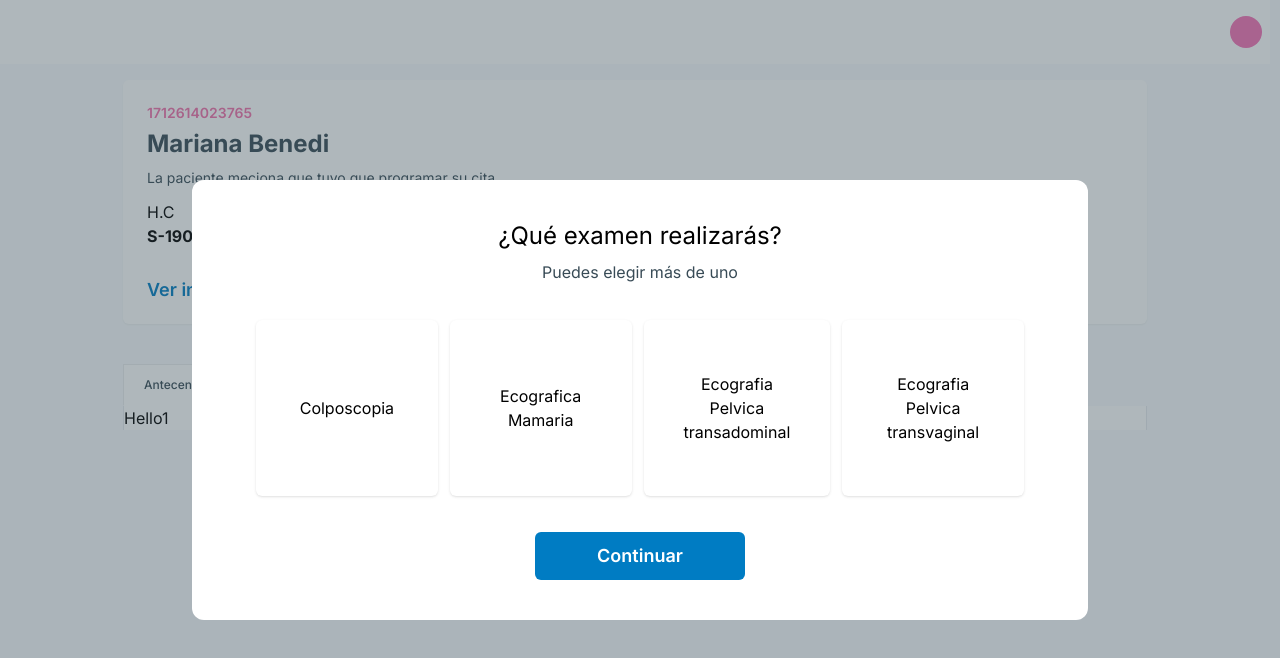
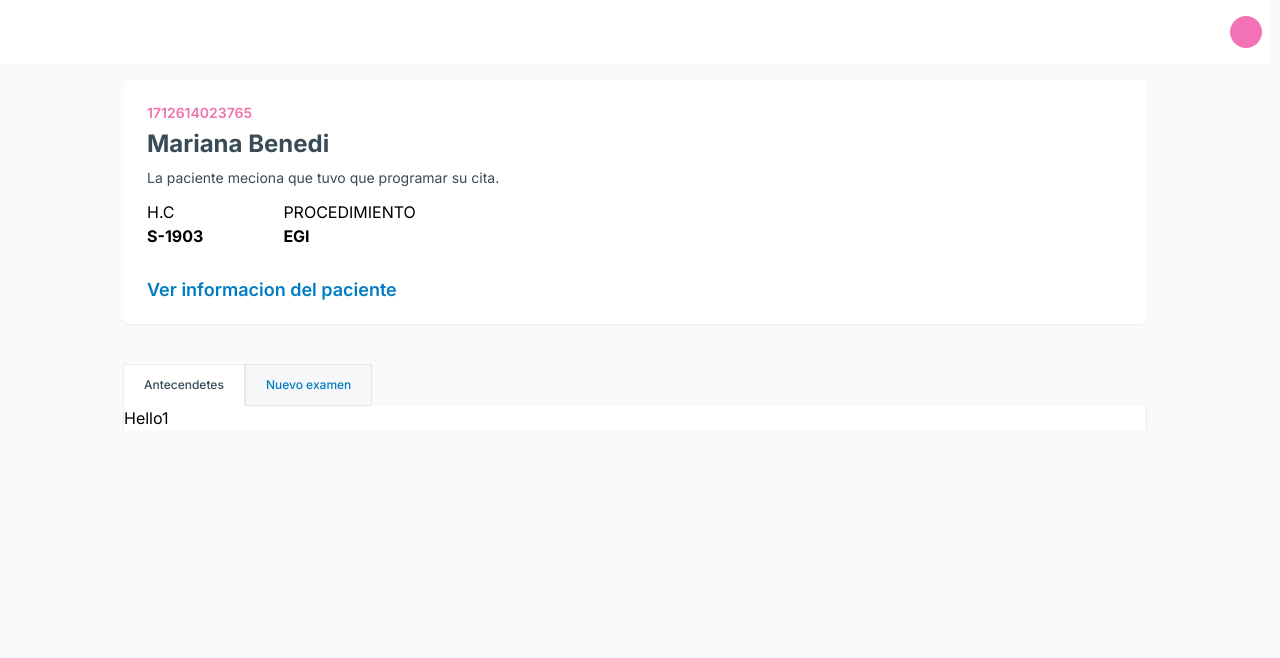
Before and after one commit to kfoq7/imm-frontend-nextjs, a Next.js app: page /appointment-list/1 in a window 1280 px wide. Shown: the top 658 px of the page. Built offline with nearby package versions, Linux system fonts and the light colour scheme.

Commit message:
feat(features/patient): added selection of exam for form

```diff
--- a/src/app/appointment-list/[patientName]/page.tsx
+++ b/src/app/appointment-list/[patientName]/page.tsx
@@ -1,5 +1,9 @@
+import dynamic from 'next/dynamic'
 import { type Appointment, AppointmentCard } from '@/features/appointment'
-import { PatientExams } from '@/features/patient'
+
+const PatientExams = dynamic(() => import('@/features/patient/components/patient-exams'), {
+  ssr: false
+})
 
 const appointment: Appointment = {
   id: 2,
--- a/src/features/patient/components/index.ts
+++ b/src/features/patient/components/index.ts
@@ -1 +1 @@
-export * from './patient-exams'
+export { default as PatientExams } from './patient-exams'
--- a/src/features/patient/components/patient-exams.tsx
+++ b/src/features/patient/components/patient-exams.tsx
@@ -5,36 +5,39 @@ import { Tab, TabGroup, TabList, TabPanel, TabPanels } from '@headlessui/react'
 import { SelectModalExam } from './select-modal-exam'
 import { cn } from '@/lib/utils'
 
-const patientExamsList = [
-  {
-    name: 'Antecendetes',
-    content: 'Hello1'
-  },
-  {
-    name: 'Colposcopia',
-    content: 'Hello2'
-  },
-  {
-    name: 'Pelvica transvaginal',
-    content: 'Hello3'
-  }
-]
-
-export function PatientExams() {
-  const [isOpen, setIsOpen] = useState(true)
-
-  const open = () => setIsOpen(true)
-
-  const close = () => setIsOpen(false)
+export default function PatientExams() {
+  const [isOpen, setIsOpen] = useState(false)
+  const [selectedExams, setSelectedExams] = useState<
+    {
+      name: string
+      content: string
+    }[]
+  >([])
 
   return (
     <>
-      <SelectModalExam isOpen={isOpen} onClose={close} />
+      <SelectModalExam
+        isOpen={isOpen}
+        onClose={() => setIsOpen(false)}
+        setSelectedExams={setSelectedExams}
+      />
 
       <div className="mt-10">
         <TabGroup>
           <TabList>
-            {patientExamsList.map(({ name }) => (
+            <Tab
+              className={({ selected }) =>
+                cn(
+                  'border-x border-b border-t border-gray-400/20 bg-gray-4/20 px-5 py-3 text-xs font-medium text-gray-1 outline-none',
+                  {
+                    'border-x border-b-white bg-white': selected
+                  }
+                )
+              }
+            >
+              Antecendetes
+            </Tab>
+            {selectedExams.map(({ name }) => (
               <Tab
                 key={name}
                 className={({ selected }) =>
@@ -51,14 +54,15 @@ export function PatientExams() {
             ))}
 
             <button
-              className="bg-white px-5 py-3 text-xs font-medium text-primary-blue"
-              onClick={open}
+              className="border border-gray-400/20 bg-gray-4/20 px-5 py-3 text-xs font-medium text-primary-blue"
+              onClick={() => setIsOpen(true)}
             >
               Nuevo examen
             </button>
           </TabList>
           <TabPanels className="border-x border-gray-400/20">
-            {patientExamsList.map(({ name, content }) => (
+            <TabPanel className="w-full bg-white">Hello1</TabPanel>
+            {selectedExams.map(({ name, content }) => (
               <TabPanel key={name} className="w-full bg-white">
                 {content}
               </TabPanel>
--- a/src/features/patient/components/select-modal-exam.tsx
+++ b/src/features/patient/components/select-modal-exam.tsx
@@ -1,32 +1,64 @@
 'use client'
 
+import { useState } from 'react'
 import { Button } from '@/features/core'
 import { cn } from '@/lib/utils'
 import { Dialog, DialogPanel, DialogTitle } from '@headlessui/react'
+import { Radio, RadioGroup } from '@headlessui/react'
 
 interface Props {
   isOpen: boolean
   onClose: (value: boolean) => void
+  setSelectedExams: (
+    value: {
+      name: string
+      content: string
+    }[]
+  ) => void
 }
 
 const exams = [
   {
-    name: 'Colposcopia'
+    name: 'Colposcopia',
+    content: ''
   },
   {
-    name: 'Ecografica Mamaria'
+    name: 'Ecografica Mamaria',
+    content: ''
   },
   {
-    name: 'Ecografia Pelvica transadominal'
+    name: 'Ecografia Pelvica transadominal',
+    content: ''
   },
   {
-    name: 'Ecografia Pelvica transvaginal'
+    name: 'Ecografia Pelvica transvaginal',
+    content: ''
   }
 ]
 
-export function SelectModalExam({ isOpen, onClose }: Props) {
+export function SelectModalExam({ isOpen, onClose, setSelectedExams }: Props) {
+  const [selectedTypeExams, setSelectedTypeExams] = useState<{ name: string; content: string }[]>(
+    []
+  )
+
+  const toggleCardSelection = (exam: { name: string; content: string }) => {
+    setSelectedTypeExams(prevSelected =>
+      prevSelected.includes(exam) ? prevSelected.filter(e => e !== exam) : [...prevSelected, exam]
+    )
+  }
+
+  const submitSelection = () => {
+    setSelectedExams(selectedTypeExams)
+    onClose(true)
+  }
+
   return (
-    <Dialog as="div" className="relative z-50 focus:outline-none" open={isOpen} onClose={onClose}>
+    <Dialog
+      as="div"
+      open={isOpen}
+      onClose={submitSelection}
+      className="relative z-50 focus:outline-none"
+    >
       <div className="fixed inset-0 flex w-screen items-center justify-center overflow-y-hidden bg-gray-1/40 p-4">
         <DialogPanel className="max-h-full w-full max-w-4xl rounded-xl bg-white px-16 py-10 backdrop-blur-2xl">
           <div className="flex flex-col items-center justify-center gap-y-9">
@@ -36,24 +68,34 @@ export function SelectModalExam({ isOpen, onClose }: Props) {
               </DialogTitle>
               <p className="text-gray-1">Puedes elegir más de uno</p>
             </div>
-            <ul className="flex items-center justify-center gap-x-3">
-              {exams.map(({ name }) => (
-                <li
+            <RadioGroup
+              className="flex items-center justify-center gap-x-3"
+              onChange={toggleCardSelection}
+            >
+              {exams.map(exam => {
+                const { name } = exam
+
+                return (
+                  <Radio
                     key={name}
+                    value={exam}
+                    as="div"
                     className={cn(
                       'h-44 w-full max-w-sm cursor-pointer rounded-md bg-white px-10 shadow hover:bg-[#EDF6FB] hover:text-black',
                       {
-                      // 'bg-primary-blue text-white hover:bg-primary-blue hover:text-white': true
+                        'bg-primary-blue text-white hover:bg-primary-blue hover:text-white':
+                          Boolean(selectedTypeExams.find(e => e.name === name))
                       }
                     )}
                   >
                     <div className="flex h-full items-center justify-center text-center">
                       <span className="">{name}</span>
                     </div>
-                </li>
-              ))}
-            </ul>
-            <Button>Continuar</Button>
+                  </Radio>
+                )
+              })}
+            </RadioGroup>
+            <Button onClick={submitSelection}>Continuar</Button>
           </div>
         </DialogPanel>
       </div>
```
Lines whose indentation alone changed are shown as unchanged.
